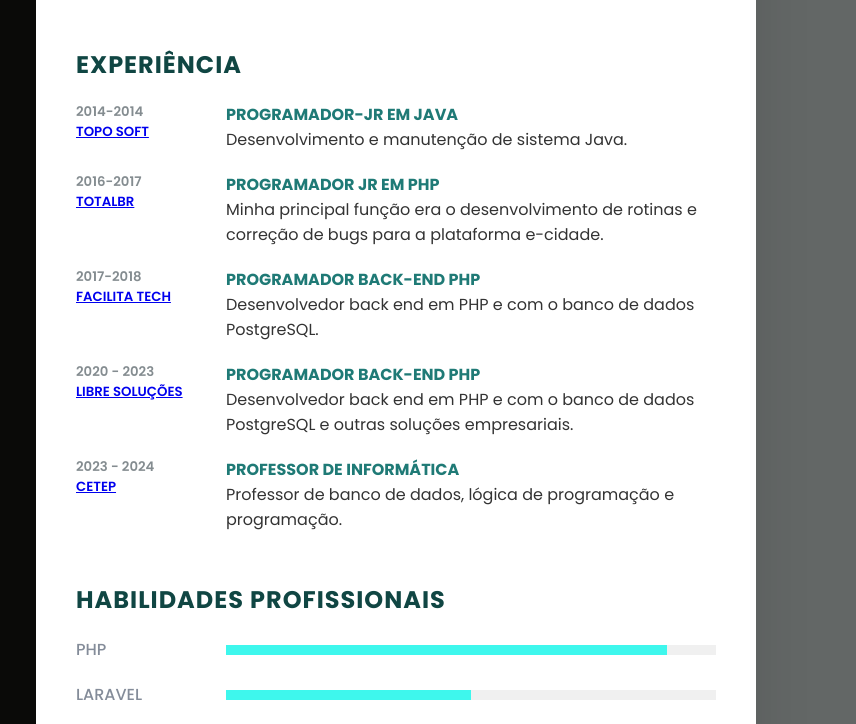
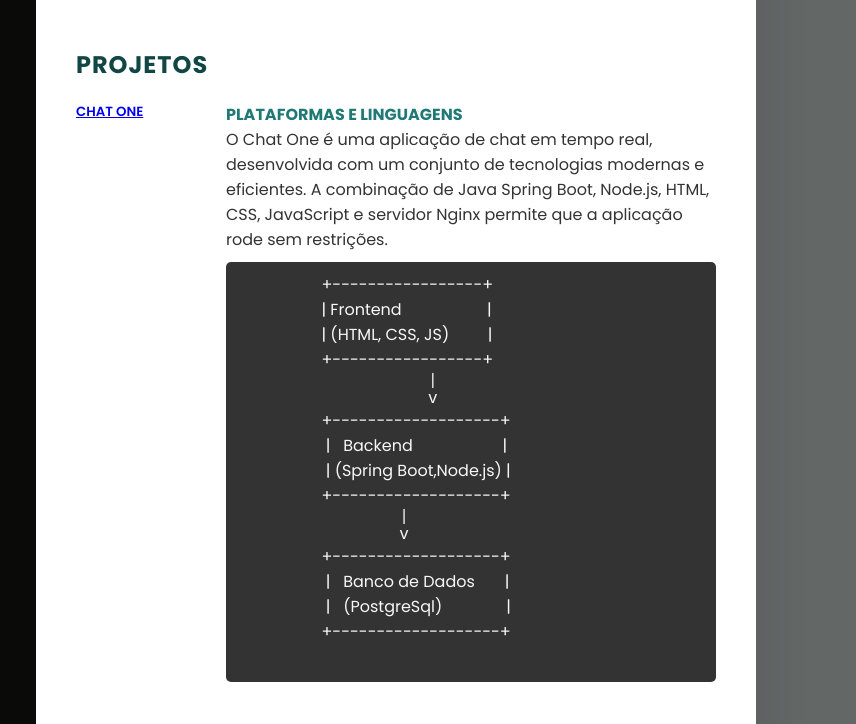
Before and after one commit to valdeiltonfelix/curriculovitae, a plain HTML site: page index.html in a window 1280 px wide. Shown: the part 493-1217 px from the top of the page, 424-1280 px from the left. Drawn offline with nearby package versions, Linux system fonts and the light colour scheme.

Commit message:
Projetos e arquiteturas

```diff
--- a/index.html
+++ b/index.html
@@ -97,6 +97,9 @@
             </div>
 
         </div>
+
+
+
         <div class="right_side">
             <div class="light-dark-mode">
                 <div class="trilho" id="trilho">
@@ -118,6 +121,63 @@ Minha calma e concentração, aliadas à busca por aprendizado e ao gosto pelo x
 
 Em resumo, sou um indivíduo calmo, concentrado, apaixonado por aprender e sempre em busca de novos desafios, tanto no trabalho quanto no tabuleiro de xadrez.
                 </div>
+
+           <div class="about">
+                <h2 class="title2">Projetos</h2>
+
+                   <div class="box">
+                    <div class="year_company">
+                        <!-- Substitua pelo ano de ingresso e de saída da empresa (se for seu emprego atual, coloque Atual) -->
+                        <h5><a href="https://v13067f.vps-kinghost.net/chatone/">CHAT ONE</a><h5>
+                    </div>
+                    <div class="text">
+                        <!-- Substitua pelo seu cargo -->
+                        <h4>PLATAFORMAS E LINGUAGENS</h4>
+                        <!-- Descreva suas funções para o cargo mencionado -->
+                        <p>
+                            O Chat One é uma aplicação de chat em tempo real, desenvolvida com um conjunto de tecnologias modernas e eficientes. A combinação de Java Spring Boot, Node.js, HTML, CSS, JavaScript e servidor Nginx permite que a aplicação rode sem restrições.
+                        </p>
+
+                    <code style="height:420px">
+                        <div style="display: inline-block">
+            &nbsp &nbsp &nbsp &nbsp  &nbsp &nbsp &nbsp &nbsp &nbsp &nbsp +-----------------+                     </br>
+            &nbsp &nbsp &nbsp &nbsp  &nbsp &nbsp &nbsp &nbsp &nbsp &nbsp |   Frontend &nbsp &nbsp &nbsp &nbsp  &nbsp &nbsp &nbsp &nbsp &nbsp &nbsp|   </br>
+            &nbsp &nbsp &nbsp &nbsp  &nbsp &nbsp &nbsp &nbsp &nbsp &nbsp | (HTML, CSS, JS)  &nbsp &nbsp &nbsp &nbsp |                     </br>
+            &nbsp &nbsp &nbsp &nbsp  &nbsp &nbsp &nbsp &nbsp &nbsp &nbsp +-----------------+                     </br>
+
+                        </div>
+               </br>
+                    &nbsp &nbsp &nbsp &nbsp  &nbsp &nbsp &nbsp &nbsp &nbsp &nbsp     | </br>
+                    &nbsp &nbsp &nbsp &nbsp  &nbsp &nbsp &nbsp &nbsp &nbsp &nbsp    v </br>
+
+        <div style="display: inline-block">
+           &nbsp &nbsp &nbsp &nbsp  &nbsp &nbsp &nbsp &nbsp &nbsp &nbsp  +-------------------+  </br>
+             &nbsp &nbsp &nbsp &nbsp  &nbsp &nbsp &nbsp &nbsp &nbsp &nbsp &nbsp|  &nbsp  Backend   &nbsp &nbsp &nbsp &nbsp &nbsp  &nbsp &nbsp &nbsp &nbsp &nbsp |  </br>
+            &nbsp &nbsp &nbsp &nbsp  &nbsp &nbsp &nbsp &nbsp &nbsp &nbsp &nbsp| (Spring Boot,Node.js)  |   </br>
+            &nbsp &nbsp &nbsp &nbsp  &nbsp &nbsp &nbsp &nbsp &nbsp &nbsp +-------------------+   </br>
+        </div>
+        </br>
+                    &nbsp &nbsp &nbsp &nbsp  &nbsp &nbsp &nbsp &nbsp&nbsp      | </br>
+                    &nbsp &nbsp &nbsp &nbsp  &nbsp &nbsp &nbsp &nbsp&nbsp     v </br>
+
+            <div style="display: inline-block">
+               &nbsp &nbsp &nbsp &nbsp  &nbsp &nbsp &nbsp &nbsp &nbsp &nbsp  +-------------------+  </br>
+                 &nbsp &nbsp &nbsp &nbsp  &nbsp &nbsp &nbsp &nbsp &nbsp &nbsp &nbsp|  &nbsp  Banco de Dados  &nbsp &nbsp &nbsp |  </br>
+                &nbsp &nbsp &nbsp &nbsp  &nbsp &nbsp &nbsp &nbsp &nbsp &nbsp &nbsp|  &nbsp (PostgreSql)   &nbsp &nbsp &nbsp &nbsp  &nbsp &nbsp  &nbsp |   </br>
+                &nbsp &nbsp &nbsp &nbsp  &nbsp &nbsp &nbsp &nbsp &nbsp &nbsp +-------------------+   </br>
+            </div>
+
+
+
+                    </code>
+
+
+                    </div>
+                </div>
+
+          </div>
+
+
             <div class="about">
                 <h2 class="title2">Experiência</h2>
                 <div class="box">
--- a/style.css
+++ b/style.css
@@ -473,3 +473,15 @@ body.dark .interest ul li {
         top: 0;
     } */
 }
+
+
+
+    code {
+            display: block;
+            background-color: #333;
+            padding: 10px;
+            border-radius: 5px;
+            margin: 10px 0;
+            color: #f8f8f8;
+            font-family: "Courier New", monospace;
+        }
```
Also changed, not shown: arquiteturas/profile1.png (added).
